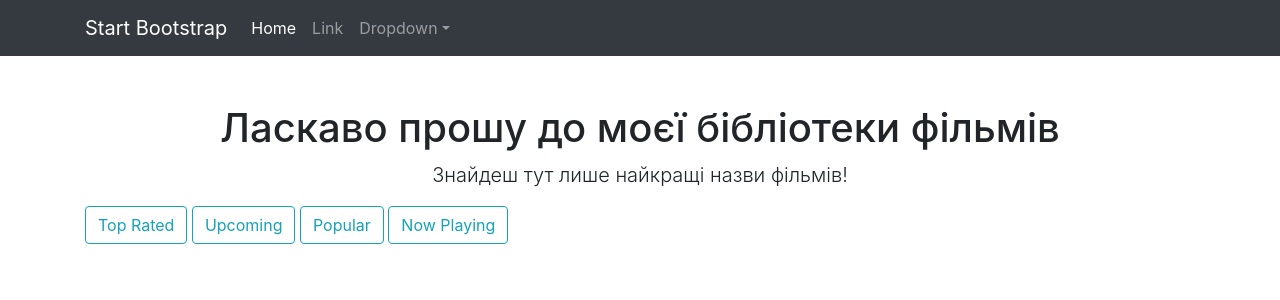
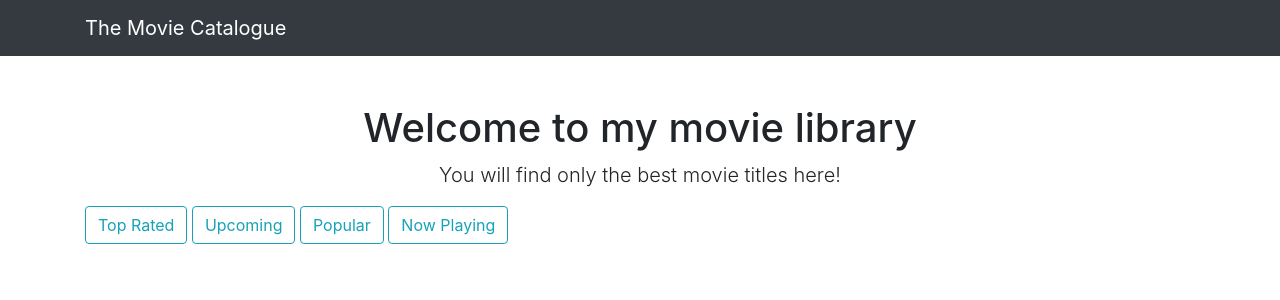
Before and after one commit to natalkachernova/Movies_Catalogue, a Flask app: page / in a window 1280 px wide. Shown: the top 300 px of the page. Run offline with Flask 2, Linux system fonts and the light colour scheme; data that the repository does not hold is empty; some libraries are stand-ins or nearby versions.

Commit message:
Add files via upload

```diff
--- a/templates/homepage.html
+++ b/templates/homepage.html
@@ -4,8 +4,8 @@
 
 <div class="row">
     <div class="col-lg-12 text-center">
-        <h1 class="mt-5">Ласкаво прошу до моєї бібліотеки фільмів</h1>
-        <p class="lead">Знайдеш тут лише найкращі назви фільмів!</p>
+        <h1 class="mt-5">Welcome to my movie library</h1>
+        <p class="lead">You will find only the best movie titles here!</p>
     </div>
 
     <div class="col-lg-12 mb-4">
@@ -22,7 +22,7 @@
                 <h4 class="card-title">{{ movie.title }}</h4>
             </div>
             <div class="card-footer text-center">
-                <a href="{{ url_for('movie_details', movie_id=movie.id) }}">Показати більше</a>
+                <a href="{{ url_for('movie_details', movie_id=movie.id) }}">Show more</a>
             </div>
         </div>
     </div>
--- a/templates/index.html
+++ b/templates/index.html
@@ -5,7 +5,7 @@
         <meta name="viewport" content="width=device-width, initial-scale=1, shrink-to-fit=no" />
         <meta name="description" content="" />
         <meta name="author" content="" />
-        <title>Bare - Start Bootstrap Template</title>
+        <title>The Movie CatalogueCatalog of films</title>
         <!-- Favicon-->
         <link rel="icon" type="image/x-icon" href="assets/favicon.ico" />
         <!-- Core theme CSS (includes Bootstrap)-->
@@ -16,23 +16,8 @@
         <!-- Responsive navbar-->
         <nav class="navbar navbar-expand-lg navbar-dark bg-dark">
             <div class="container">
-                <a class="navbar-brand" href="#">Start Bootstrap</a>
+                <a class="navbar-brand" href="#">The Movie Catalogue</a>
                 <button class="navbar-toggler" type="button" data-bs-toggle="collapse" data-bs-target="#navbarSupportedContent" aria-controls="navbarSupportedContent" aria-expanded="false" aria-label="Toggle navigation"><span class="navbar-toggler-icon"></span></button>
-                <div class="collapse navbar-collapse" id="navbarSupportedContent">
-                    <ul class="navbar-nav ms-auto mb-2 mb-lg-0">
-                        <li class="nav-item"><a class="nav-link active" aria-current="page" href="#">Home</a></li>
-                        <li class="nav-item"><a class="nav-link" href="#">Link</a></li>
-                        <li class="nav-item dropdown">
-                            <a class="nav-link dropdown-toggle" id="navbarDropdown" href="#" role="button" data-bs-toggle="dropdown" aria-expanded="false">Dropdown</a>
-                            <ul class="dropdown-menu dropdown-menu-end" aria-labelledby="navbarDropdown">
-                                <li><a class="dropdown-item" href="#">Action</a></li>
-                                <li><a class="dropdown-item" href="#">Another action</a></li>
-                                <li><hr class="dropdown-divider" /></li>
-                                <li><a class="dropdown-item" href="#">Something else here</a></li>
-                            </ul>
-                        </li>
-                    </ul>
-                </div>
             </div>
         </nav>
         <!-- Page content-->
```
